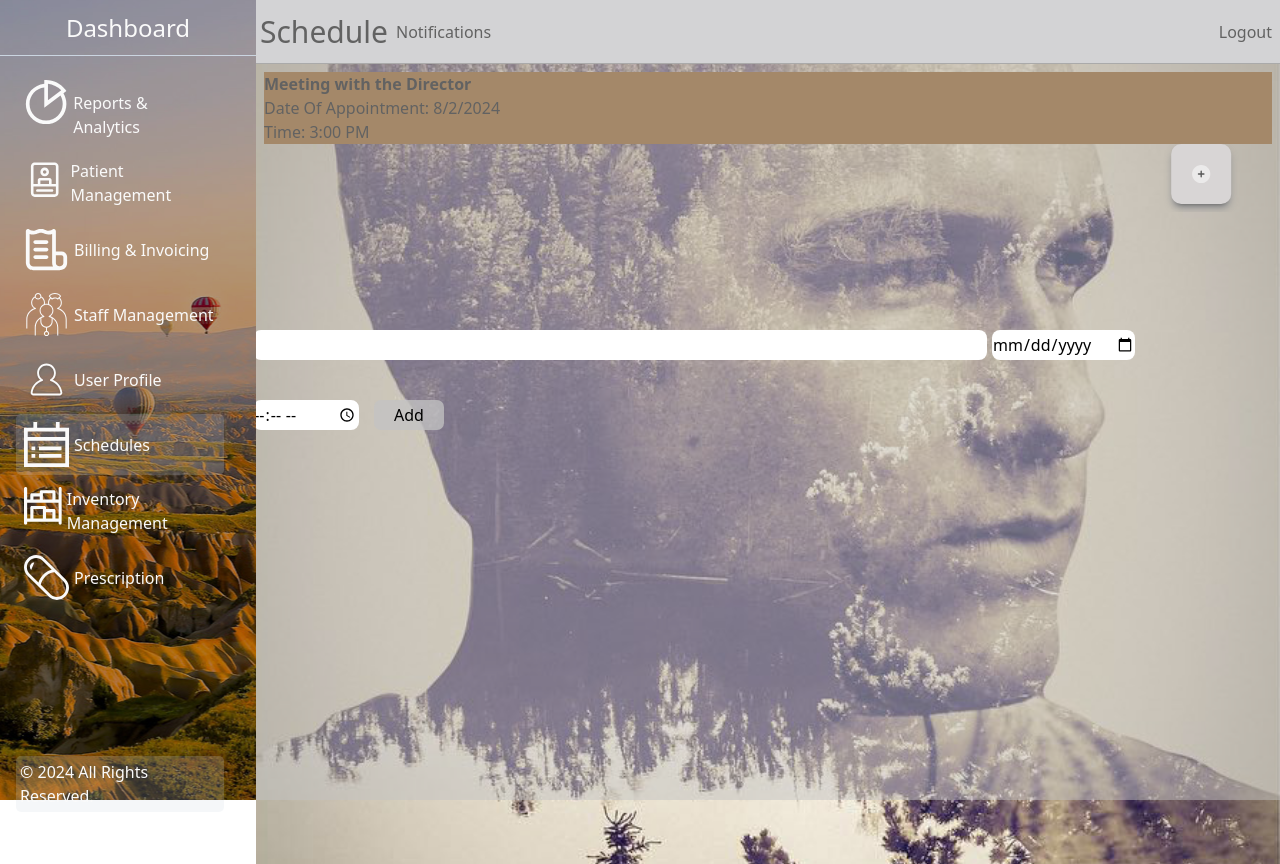
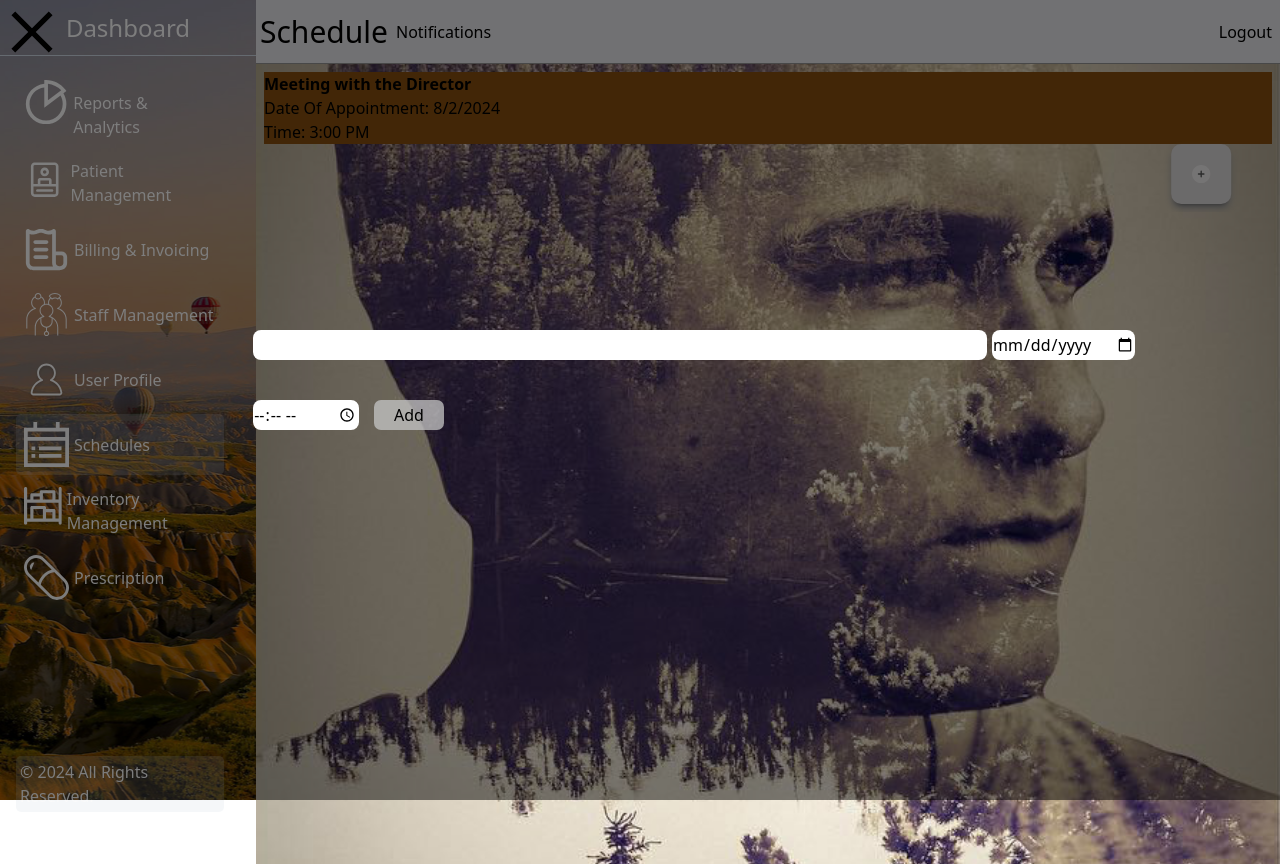
Before and after one commit to sa345-sk/Hospital-Manage-System, a React (Vite) app: page /schedule in a window 1280 px wide. Both pictures are taken after a click on the element 1201 px from the left and 174 px from the top of the page. Built offline with nearby package versions, Linux system fonts and the light colour scheme.

Commit message:
Version 1

```diff
--- a/src/App.css
+++ b/src/App.css
@@ -94,8 +94,9 @@ section {
       position: absolute;
       left: 0;
       top: 0;
-      background: rgba(195, 195, 195, 0.5);
+      background: rgba(0, 0, 0, 0.5);
       display: none;
+      z-index: 50;
 }
 
 #add-schedule {
@@ -126,6 +127,7 @@ section {
     width: 64px;
     height: 64px;
 }
+
 /* <svg width="64px" height="64px" viewBox="0 0 512 512" version="1.1" xmlns="http://www.w3.org/2000/svg" xmlns:xlink="http://www.w3.org/1999/xlink" fill="#000000"><g id="SVGRepo_bgCarrier" stroke-width="0"></g><g id="SVGRepo_tracerCarrier" stroke-linecap="round" stroke-linejoin="round"></g><g id="SVGRepo_iconCarrier"><title>cancel</title><g id="Page-1" stroke="none" stroke-width="1" fill="none" fill-rule="evenodd"><g id="work-case" fill="#000000" transform="translate(91.520000, 91.520000)"><polygon id="Close" points="328.96 30.2933333 298.666667 1.42108547e-14 164.48 134.4 30.2933333 1.42108547e-14 1.42108547e-14 30.2933333 134.4 164.48 1.42108547e-14 298.666667 30.2933333 328.96 164.48 194.56 298.666667 328.96 328.96 298.666667 194.56 164.48"></polygon></g></g></g></svg> */
 /* <svg width="64px" height="64px" viewBox="0 0 24 24" fill="none" xmlns="http://www.w3.org/2000/svg"><g id="SVGRepo_bgCarrier" stroke-width="0"></g><g id="SVGRepo_tracerCarrier" stroke-linecap="round" stroke-linejoin="round"></g><g id="SVGRepo_iconCarrier"><path d="M7 12C7 13.1046 6.10457 14 5 14C3.89543 14 3 13.1046 3 12C3 10.8954 3.89543 10 5 10C6.10457 10 7 10.8954 7 12Z" fill="#1C274C"></path><path d="M14 12C14 13.1046 13.1046 14 12 14C10.8954 14 10 13.1046 10 12C10 10.8954 10.8954 10 12 10C13.1046 10 14 10.8954 14 12Z" fill="#1C274C"></path><path d="M21 12C21 13.1046 20.1046 14 19 14C17.8954 14 17 13.1046 17 12C17 10.8954 17.8954 10 19 10C20.1046 10 21 10.8954 21 12Z" fill="#1C274C"></path></g></svg> */
 .profile_details {
--- a/src/Schedule.jsx
+++ b/src/Schedule.jsx
@@ -46,9 +46,9 @@ useEffect(() => {
         <Navbar title='Schedule' control={sidebarControl}/>
           <div className="schedule w-full" style={{ minHeight: '100%', height: '100vh', backgroundImage: `url(${background})`, backgroundRepeat: 'no-repeat', backgroundSize: 'cover', backgroundPosition: 'center'}}>
             <section ref={sectionRef}>
-            <div onClick={closeAdd} className='schedule-dialog'>
+            <div onClick={closeAdd} className='schedule-dialog hover:cursor-pointer'>
               <svg width="64px" height="64px" viewBox="0 0 512 512" version="1.1" xmlns="http://www.w3.org/2000/svg" xmlnsXlink="http://www.w3.org/1999/xlink" fill="#000000"><g id="SVGRepo_bgCarrier" strokeWidth="0"></g><g id="SVGRepo_tracerCarrier" strokeLinecap="round" strokeLinejoin="round"></g><g id="SVGRepo_iconCarrier"><title>cancel</title><g id="Page-1" stroke="none" strokeWidth="1" fill="none" fillRule="evenodd"><g id="work-case" fill="#000000" transform="translate(91.520000, 91.520000)"><polygon id="Close" points="328.96 30.2933333 298.666667 1.42108547e-14 164.48 134.4 30.2933333 1.42108547e-14 1.42108547e-14 30.2933333 134.4 164.48 1.42108547e-14 298.666667 30.2933333 328.96 164.48 194.56 298.666667 328.96 328.96 298.666667 194.56 164.48"></polygon></g></g></g></svg>
-              </div>
+            </div>
               <div id="add-schedule">
                 <form>
                   <input type="text" id='text-input' className='focus:outline-none' onChange={(e) => setScheduleName(e.target.value)}/>
```
